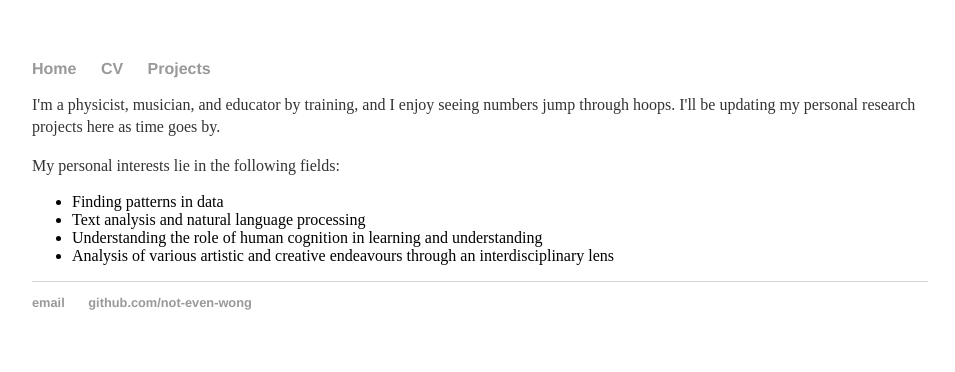
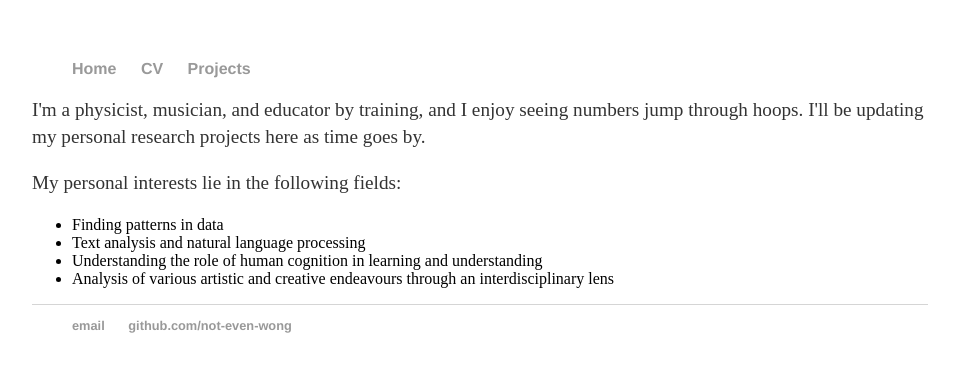
Before and after one commit to not-even-wong/not-even-wong.github.io, a Jekyll site: the page built from index.html, in a window 1280 px wide. Shown: the top 372 px of the page, without its empty margins (160-1115 px from the left). Built offline with Jekyll 4.4.1, drawn with Linux system fonts in a browser that asks for light colours.

Commit message:
Update main.css

```diff
--- a/css/main.css
+++ b/css/main.css
@@ -4,6 +4,7 @@
 }
 nav ul, footer ul {
     font-family:'Helvetica', 'Arial', 'Sans-Serif';
+    color: #ff99cc
     padding: 0px;
     list-style: none;
     font-weight: bold;
@@ -24,7 +25,7 @@
     font-family:'Helvetica', 'Arial', 'Sans-Serif';
 }
 p {
-    font-size: 1em;
+    font-size: 1.2em;
     line-height: 1.4em;
     color: #333;
 }
```
